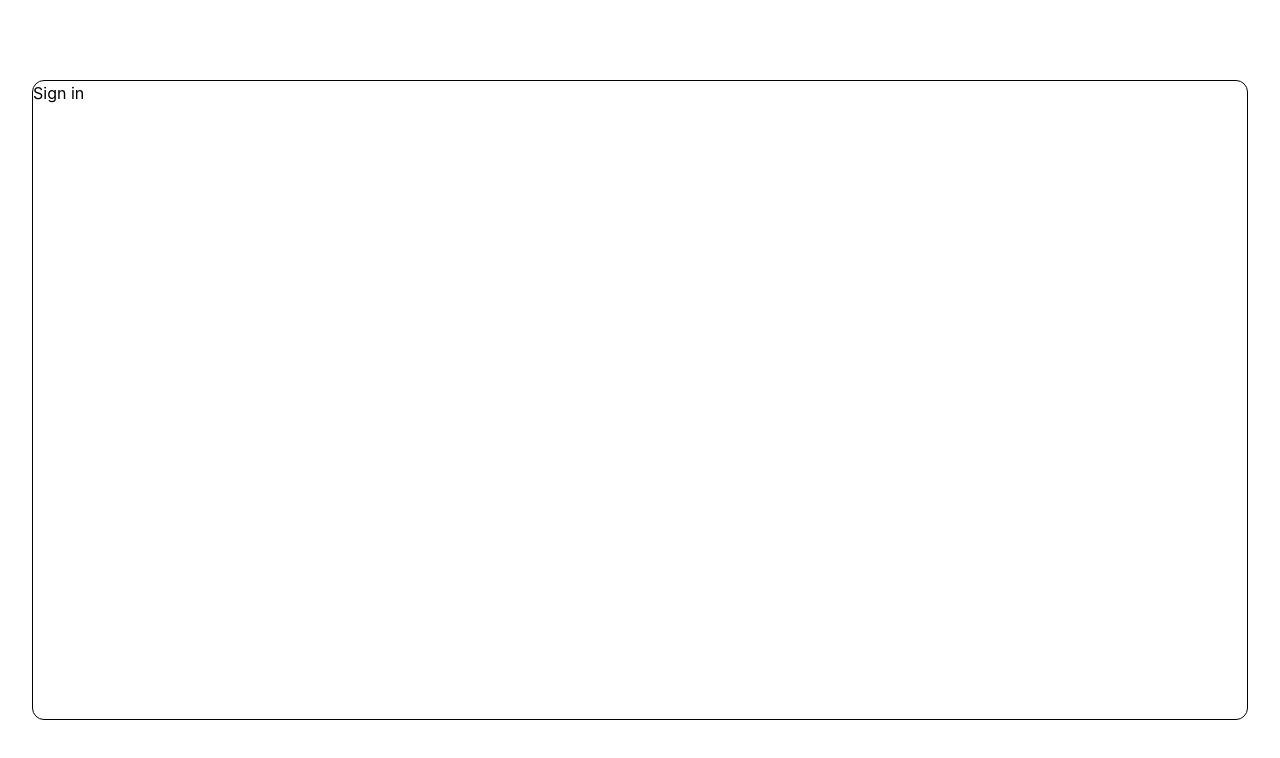
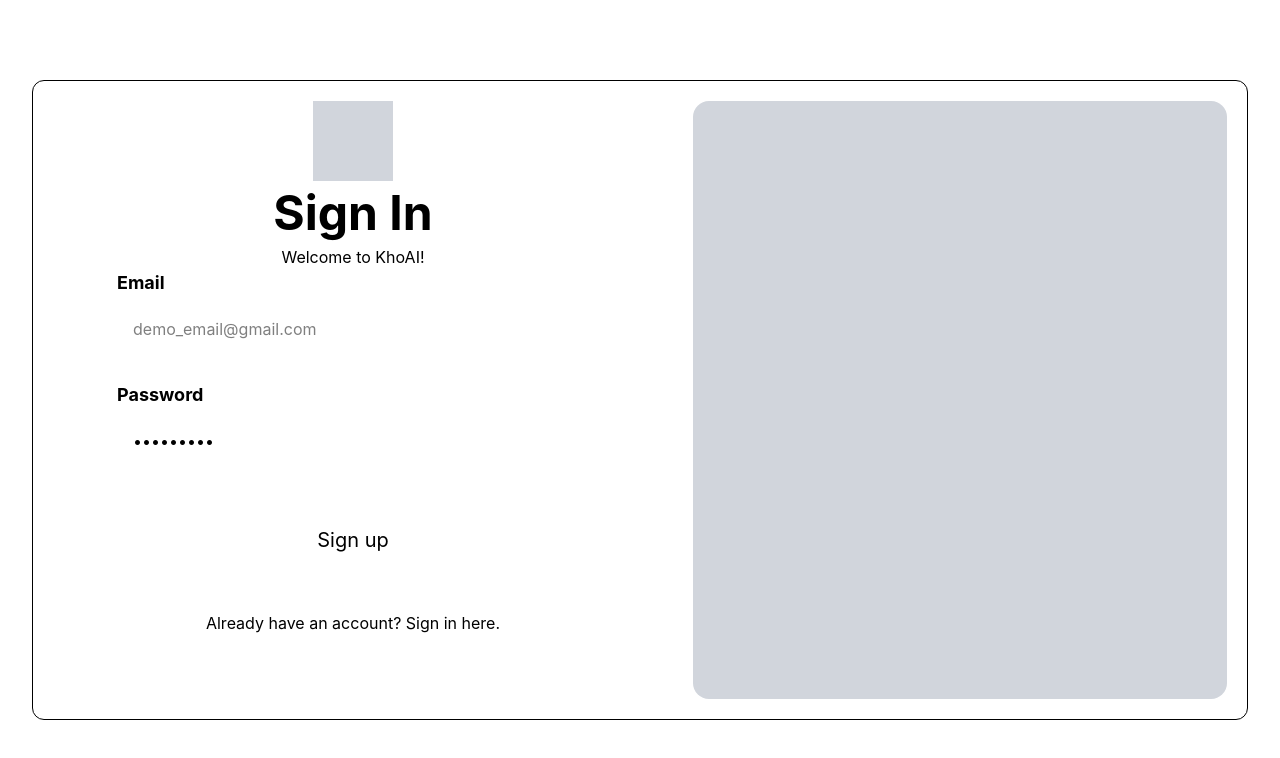
Before and after one commit to ngkhanggg/kho-ai, a React (Vite) app in the folder frontend/: page /login in a window 1280 px wide. Shown: the top 758 px of the page. Built offline with nearby package versions, Linux system fonts and the light colour scheme.

Commit message:
feat(auth-ui): Added UI for SignInPage

```diff
--- a/frontend/src/features/auth/SignInPage.tsx
+++ b/frontend/src/features/auth/SignInPage.tsx
@@ -1,7 +1,68 @@
 export default function SignInPage() {
+    const inputStyles = {
+        backgroundColor: "var(--color-surface-container-highest)",
+        width: "100%",
+        padding: "1rem ",
+        borderRadius: "1rem",
+    }
+
+    const buttonStyles = {
+        backgroundColor: "var(--color-primary)",
+        color: "var(--color-white-text)",
+        padding: "1rem 2rem",
+        fontSize: "1.25rem",
+        borderRadius: "1.25rem",
+        margin: "1rem 0rem"
+    }
+
     return(
         <>
-            <h1>Sign in</h1>
+        <div className="flex justify-between h-full">
+            {/* Left */}
+            <div className="flex flex-col w-full h-full p-5 items-center">
+                {/* Top Left */}
+                <div className="flex flex-col flex-1 justify-between items-center gap-2">
+                    <div className="w-20 h-20 bg-gray-300"></div>
+                    <h1 className="font-bold text-5xl">Sign In</h1>
+                    <div className="text-base">Welcome to KhoAI!</div>
+                </div>
+                {/* Bottom Left */}
+                <div className="flex flex-col flex-5 items-center px-16 min-w-150">
+                    <form action="" className="flex flex-col h-full  w-full gap-6">
+                        <div className="flex flex-col gap-1">
+                            <label htmlFor="email" className="font-bold text-lg">Email</label>
+                            <input
+                                id="form-email"
+                                type="email"
+                                placeholder="demo_email@gmail.com"
+                                className=""
+                                style={inputStyles}
+                            />
+                        </div>
+
+                        {/* Password */}
+                        <div className="flex flex-col gap-1">
+                            <label htmlFor="password" className="font-bold text-lg">Password</label>
+                            <input
+                                id="form-password"
+                                type="password"
+                                className=""
+                                value="Sigma123@"
+                                style={inputStyles}
+                            />
+                        </div>
+
+                        <button style={buttonStyles} className="self-center">Sign up</button>
+                        <div className="text-center">Already have an account? Sign in <span style={{color: "var(--color-primary)"}}>here.</span></div>
+                    </form>
+                </div>
+            </div>
+
+            {/* Right */}
+            <div className="w-full p-5">
+                <div className="bg-gray-300 h-full w-full rounded-2xl"></div>
+            </div>
+        </div>
         </>
-    )
+        )
 }
```
